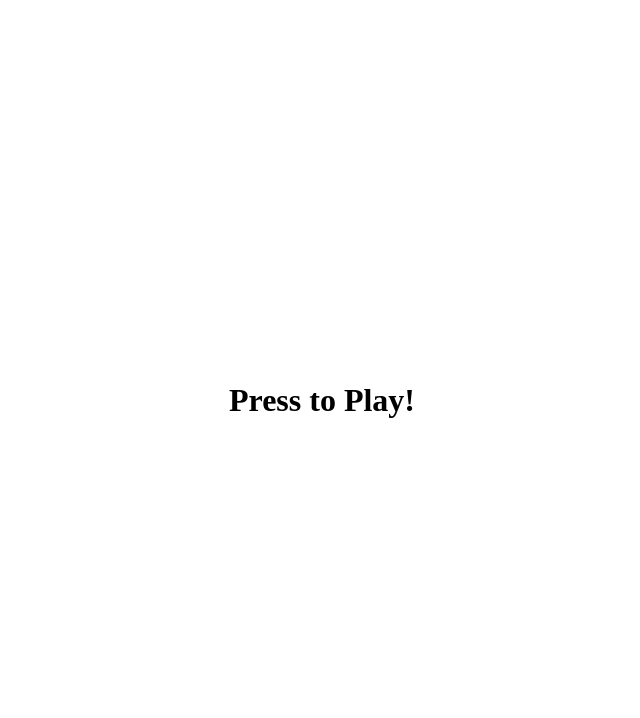
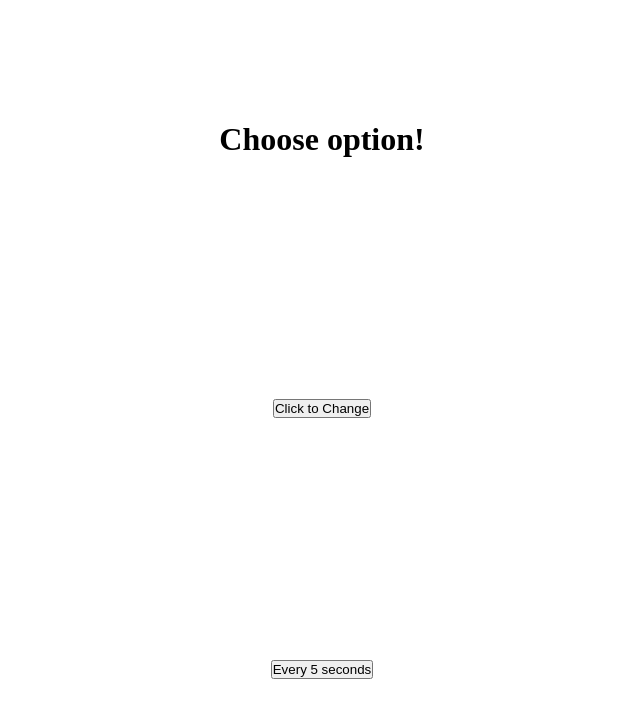
Before and after one commit to S-Most/BoulderGames, a plain HTML site: page index.html in a window 1280 px wide. Shown: the whole page, without its empty margins (318-958 px from the left). Drawn offline with Linux system fonts and the light colour scheme.

Commit message:
Update index.html

```diff
--- a/index.html
+++ b/index.html
@@ -9,6 +9,8 @@
     <title>Document</title>
 </head>
 <body>
-    <h1>Press to Play!</h1>
+    <h1>Choose option!</h1>
+    <button>Click to Change</button>
+    <button>Every 5 seconds</button>
 </body>
 </html>
```
